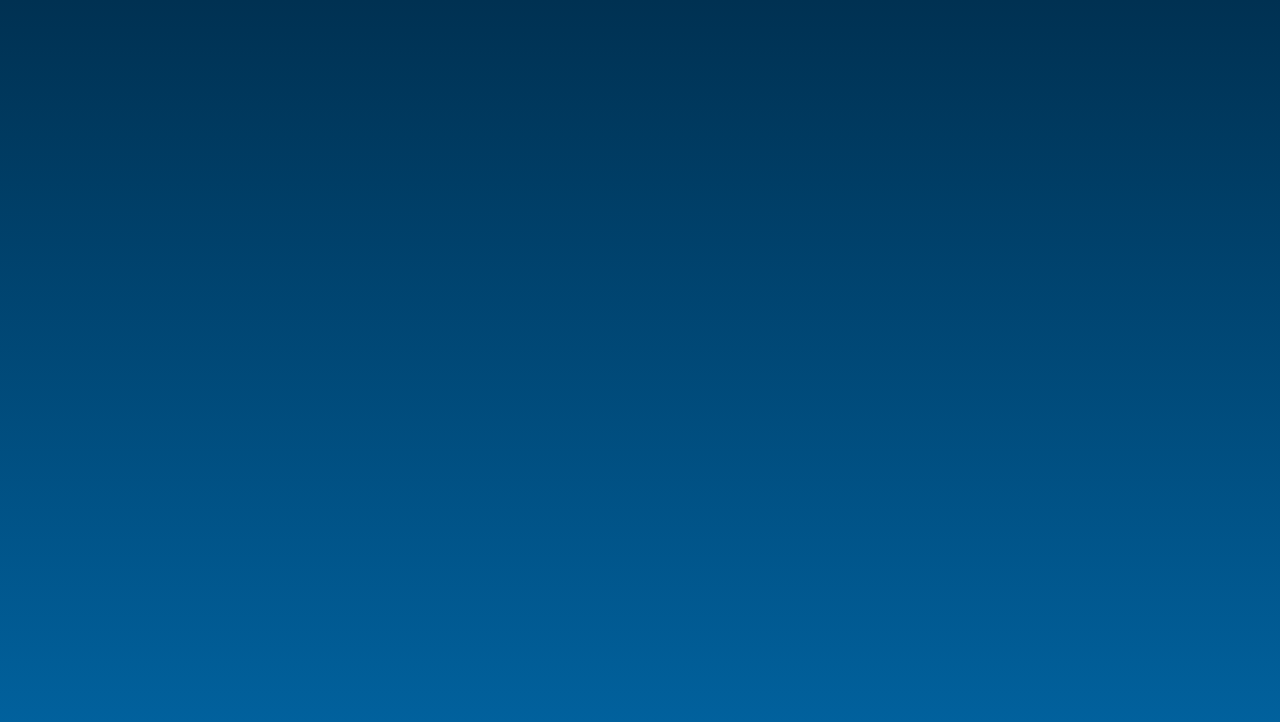
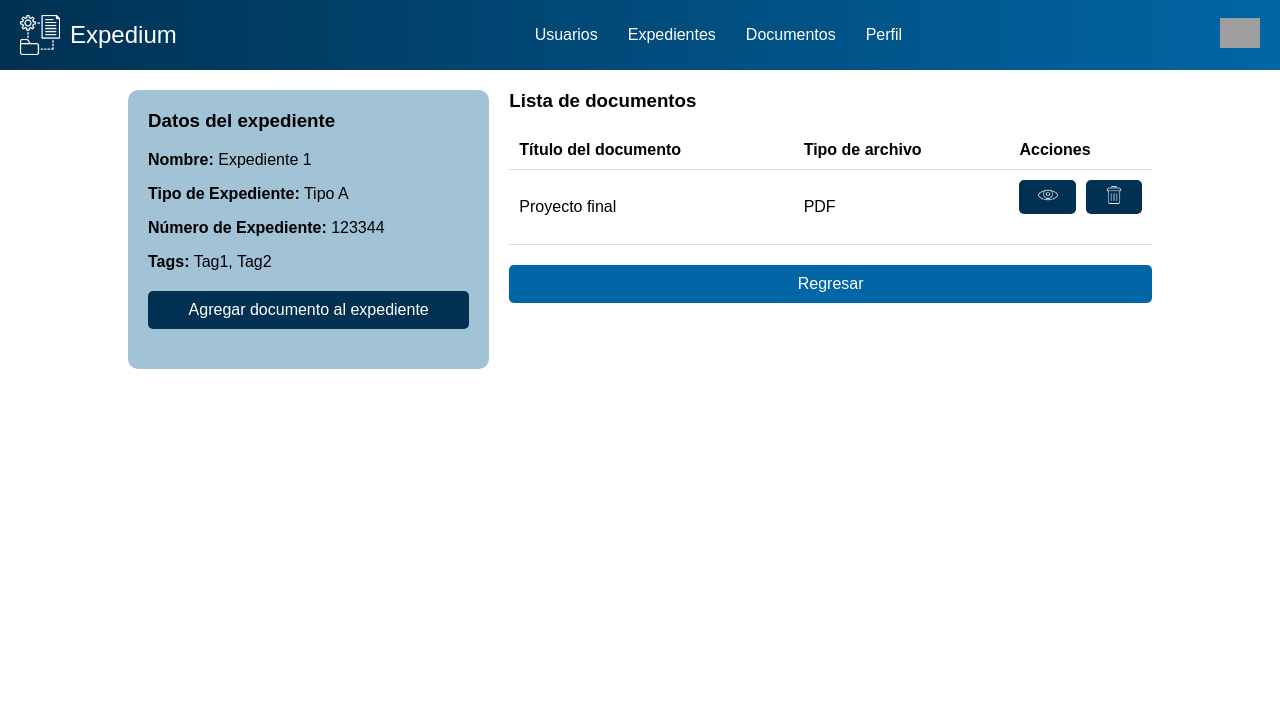
Before and after one commit to Hermayonick-Catalina-Hernandez-Gonzalez/Expedientum-cliente, a React (Create React App) app: page /modificar-expediente in a window 1280 px wide. Before the commit this address had no page. Shown: the top 722 px of the page. Built offline with nearby package versions, Linux system fonts and the light colour scheme; grey boxes are pictures that could not be loaded.

Commit message:
pantalla de ver expediente

```diff
--- a/src/App.js
+++ b/src/App.js
@@ -9,7 +9,8 @@ import UploadDocument from './Components/Documentos/UploadDocument';
 import Expedientes from './Components/Expediente/Expedientes';
 import Perfil from './Components/Usuarios/Perfil';
 import ModificarUsuario from './Components/Usuarios/ModificarUsuario';
-import RegistroExpediente from './Components/Expediente/RegistroExpediente'; // Importar el nuevo componente
+import RegistroExpediente from './Components/Expediente/RegistroExpediente';
+import ModificarExpediente from './Components/Expediente/ModificarExpediente';
 
 function App() {
     const handleLogin = () => {
@@ -29,6 +30,7 @@ function App() {
                 <Route path="/perfil" element={<Perfil />} />
                 <Route path="/modificar-usuario" element={<ModificarUsuario />} />
                 <Route path="/registro-expediente" element={<RegistroExpediente />} />
+                <Route path="/modificar-expediente" element={<ModificarExpediente />} />
             </Routes>
         </Router>
     );
--- a/src/Components/Expediente/Expedientes.jsx
+++ b/src/Components/Expediente/Expedientes.jsx
@@ -1,4 +1,4 @@
-// Components/Expediente/Expedientes.js
+// src/components/Expediente/Expedientes.js
 import React from 'react';
 import { useNavigate } from 'react-router-dom';
 import pageLogo from '../assets/logo.png';
@@ -33,6 +33,10 @@ const Expedientes = () => {
 
     const handleAddExpediente = () => {
         navigate('/registro-expediente');
+    };
+
+    const handleEditExpediente = () => {
+        navigate('/modificar-expediente');
     };
 
     return (
@@ -80,7 +84,7 @@ const Expedientes = () => {
                             <td>12345</td>
                             <td>Tag1, Tag2</td>
                             <td className="actions">
-                                <button className="action-btn">
+                                <button className="action-btn" onClick={handleEditExpediente}>
                                     <img src={editIcon} alt="Modificar" />
                                 </button>
                                 <button className="action-btn">
--- /dev/null
+++ b/src/Components/Expediente/ModificarExpediente.js
@@ -0,0 +1,74 @@
+import React from 'react';
+import { useNavigate } from 'react-router-dom';
+import pageLogo from '../assets/logo.png';
+import logoutIcon from '../assets/cerrar.png';
+import viewIcon from '../assets/ojo.png';
+import deleteIcon from '../assets/basura.png';
+import './ModificarExpedientes.css';
+
+const ModificarExpediente = () => {
+    const navigate = useNavigate();
+
+    const handleBack = () => {
+        navigate('/expedientes');
+    };
+
+    return (
+        <div className="main-container">
+            <nav className="mod-exp-navbar">
+                <div className="mod-exp-logo">
+                    <img src={pageLogo} alt="Page Logo" />
+                    Expedium
+                </div>
+                <ul className="mod-exp-nav-links">
+                    <li onClick={() => navigate('/users')}>Usuarios</li>
+                    <li onClick={() => navigate('/expedientes')}>Expedientes</li>
+                    <li onClick={() => navigate('/documentos')}>Documentos</li>
+                    <li onClick={() => navigate('/perfil')}>Perfil</li>
+                </ul>
+                <div className="mod-exp-logout-icon">
+                    <img src={logoutIcon} alt="Logout" />
+                </div>
+            </nav>
+            <div className="mod-exp-expediente-content">
+                <div className="mod-exp-expediente-details">
+                    <h3>Datos del expediente</h3>
+                    <p><strong>Nombre:</strong> Expediente 1</p>
+                    <p><strong>Tipo de Expediente:</strong> Tipo A</p>
+                    <p><strong>Número de Expediente:</strong> 123344</p>
+                    <p><strong>Tags:</strong> Tag1, Tag2</p>
+                    <button className="mod-exp-add-doc-btn">Agregar documento al expediente</button>
+                </div>
+                <div className="mod-exp-document-list">
+                    <h3>Lista de documentos</h3>
+                    <table>
+                        <thead>
+                            <tr>
+                                <th>Título del documento</th>
+                                <th>Tipo de archivo</th>
+                                <th>Acciones</th>
+                            </tr>
+                        </thead>
+                        <tbody>
+                            <tr>
+                                <td>Proyecto final</td>
+                                <td>PDF</td>
+                                <td className="mod-exp-actions">
+                                    <button className="mod-exp-action-btn">
+                                        <img src={viewIcon} alt="Ver" />
+                                    </button>
+                                    <button className="mod-exp-action-btn">
+                                        <img src={deleteIcon} alt="Eliminar" />
+                                    </button>
+                                </td>
+                            </tr>
+                        </tbody>
+                    </table>
+                    <button className="mod-exp-back-btn" onClick={handleBack}>Regresar</button>
+                </div>
+            </div>
+        </div>
+    );
+}
+
+export default ModificarExpediente;
--- /dev/null
+++ b/src/Components/Expediente/ModificarExpedientes.css
@@ -0,0 +1,137 @@
+body, html {
+    margin: 0;
+    padding: 0;
+    width: 100%;
+    height: 100%;
+    overflow-x: hidden;
+    font-family: Arial, sans-serif;
+    background-color: #ffffff;
+}
+
+.mod-exp-main-container {
+    max-width: 100vw;
+    overflow-x: hidden;
+    box-sizing: border-box;
+    display: flex;
+    flex-direction: column;
+}
+
+.mod-exp-navbar {
+    display: flex;
+    justify-content: space-between;
+    align-items: center;
+    background: linear-gradient(to right, #003152, #0166a5);
+    padding: 10px 20px;
+    box-sizing: border-box;
+    color: white;
+}
+
+.mod-exp-logo {
+    display: flex;
+    align-items: center;
+    font-size: 24px;
+}
+
+.mod-exp-logo img {
+    height: 40px;
+    margin-right: 10px;
+}
+
+.mod-exp-nav-links {
+    display: flex;
+    list-style: none;
+}
+
+.mod-exp-nav-links li {
+    margin: 0 15px;
+    color: white;
+    cursor: pointer;
+}
+
+.mod-exp-logout-icon img {
+    height: 30px;
+}
+
+.mod-exp-expediente-content {
+    display: flex;
+    justify-content: space-between;
+    margin: 20px auto;
+    width: 80%;
+    gap: 20px;
+}
+
+.mod-exp-expediente-details {
+    background-color: #a2c2d6;
+    padding: 20px;
+    border-radius: 10px;
+    flex: 1;
+}
+
+.mod-exp-expediente-details h3 {
+    margin-top: 0;
+}
+
+.mod-exp-add-doc-btn {
+    background-color: #003152;
+    color: white;
+    border: none;
+    padding: 10px 20px;
+    border-radius: 5px;
+    cursor: pointer;
+    margin-top: 20px;
+    display: block;
+    width: 100%;
+    text-align: center;
+}
+
+.mod-exp-document-list {
+    flex: 2;
+}
+
+.mod-exp-document-list h3 {
+    margin-top: 0;
+}
+
+.mod-exp-document-list table {
+    width: 100%;
+    border-collapse: collapse;
+}
+
+.mod-exp-document-list th,
+.mod-exp-document-list td {
+    padding: 10px;
+    text-align: left;
+    border-bottom: 1px solid #ddd;
+}
+
+.mod-exp-document-list .mod-exp-actions {
+    display: flex;
+    gap: 10px;
+    justify-content: center;
+}
+
+.mod-exp-action-btn {
+    background-color: #003152;
+    border: none;
+    padding: 5px;
+    border-radius: 5px;
+    cursor: pointer;
+}
+
+.mod-exp-action-btn img {
+    width: 20px;
+    height: 20px;
+}
+
+.mod-exp-back-btn {
+    background-color: #0166a5;
+    color: white;
+    border: none;
+    padding: 10px 20px;
+    border-radius: 5px;
+    cursor: pointer;
+    margin-top: 20px;
+    display: block;
+    width: 100%;
+    text-align: center;
+}
```
Also changed, not shown: src/Components/Expediente/Expedientes.css (line endings or trailing spaces).
